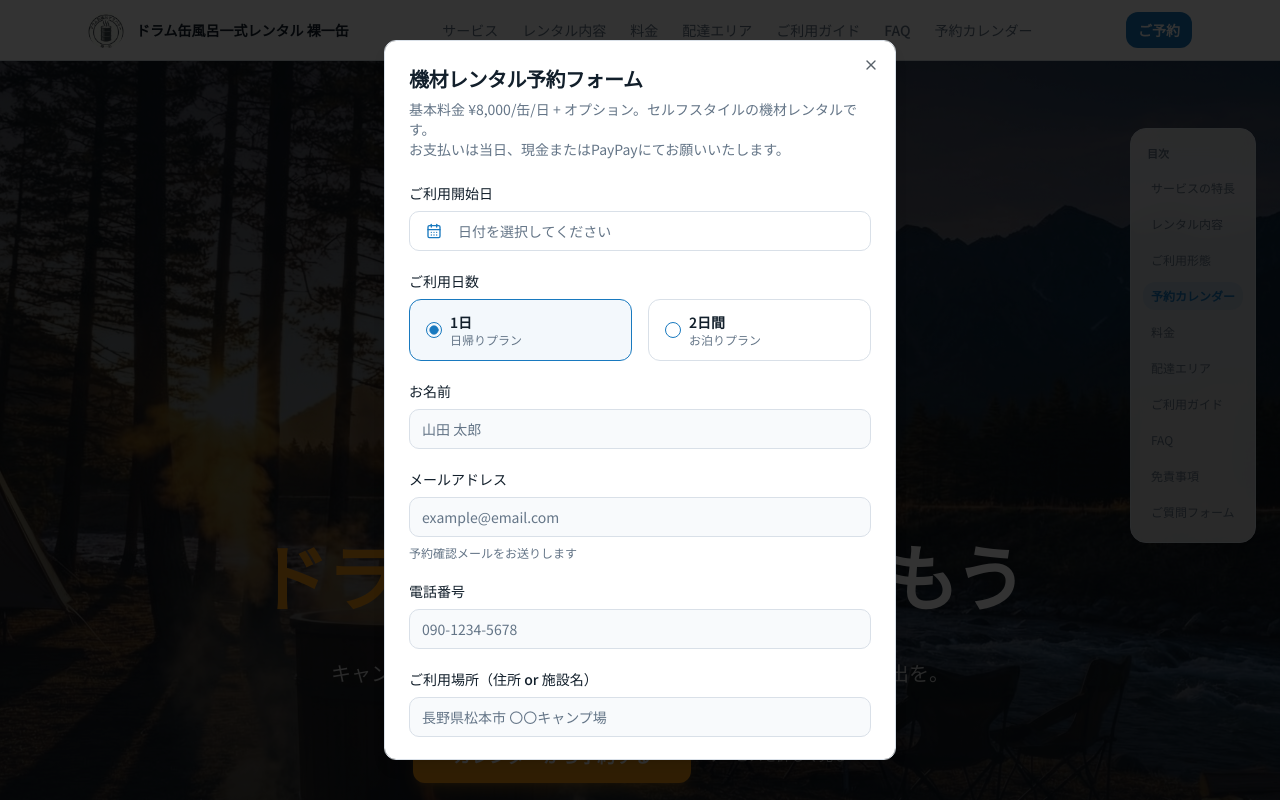
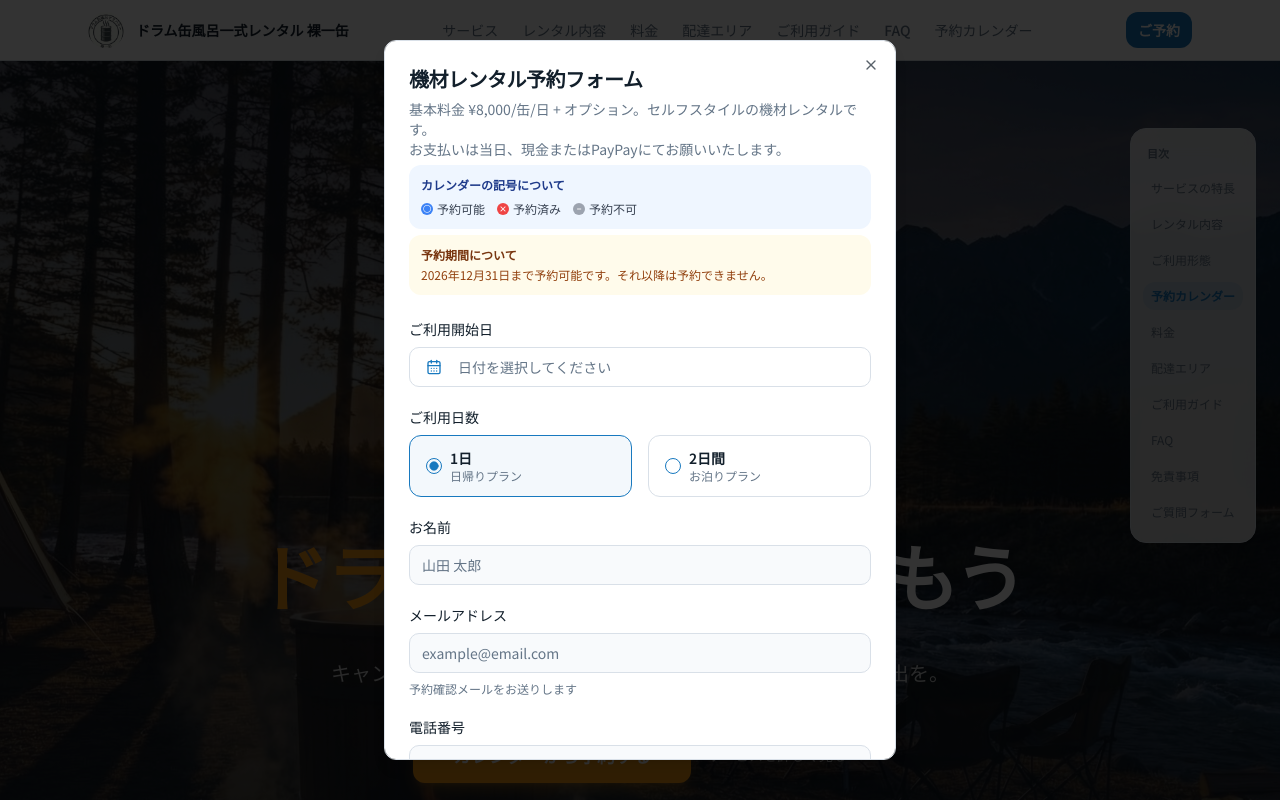
Before and after one commit to toriopun-byte/drum-can-delivery-hyper, a Next.js app: page / in a window 1280 px wide. Both pictures are taken after a click on the button "ご予約". Shown: the top 800 px of the page. Built offline with nearby package versions, Linux system fonts and the light colour scheme.

Commit message:
Add calendar legend to reservation modal

```diff
--- a/components/reservation-modal.tsx
+++ b/components/reservation-modal.tsx
@@ -273,6 +273,33 @@ export function ReservationModal({ children, defaultDate }: ReservationModalProp
                 <br />
                 {"お支払いは当日、現金またはPayPayにてお願いいたします。"}
               </DialogDescription>
+
+              {/* カレンダー凡例 */}
+              <div className="bg-blue-50 rounded-lg p-3 mt-3">
+                <h4 className="text-xs font-semibold text-blue-900 mb-2">{"カレンダーの記号について"}</h4>
+                <div className="flex flex-wrap gap-3 text-xs">
+                  <div className="flex items-center gap-1">
+                    <span className="w-3 h-3 rounded-full bg-blue-500 text-white flex items-center justify-center font-bold text-[8px]">◯</span>
+                    <span className="text-gray-700">{"予約可能"}</span>
+                  </div>
+                  <div className="flex items-center gap-1">
+                    <span className="w-3 h-3 rounded-full bg-red-500 text-white flex items-center justify-center font-bold text-[8px]">×</span>
+                    <span className="text-gray-700">{"予約済み"}</span>
+                  </div>
+                  <div className="flex items-center gap-1">
+                    <span className="w-3 h-3 rounded-full bg-gray-400 text-white flex items-center justify-center font-bold text-[8px]">−</span>
+                    <span className="text-gray-700">{"予約不可"}</span>
+                  </div>
+                </div>
+              </div>
+
+              {/* 予約期間の注意 */}
+              <div className="bg-amber-50 rounded-lg p-3 mt-2">
+                <h4 className="text-xs font-semibold text-amber-900 mb-1">{"予約期間について"}</h4>
+                <p className="text-xs text-amber-800">
+                  {"2026年12月31日まで予約可能です。それ以降は予約できません。"}
+                </p>
+              </div>
             </DialogHeader>
             <form onSubmit={handleSubmit} className="flex flex-col gap-5 pt-2">
               {/* ---------- Date selection ---------- */}
```
